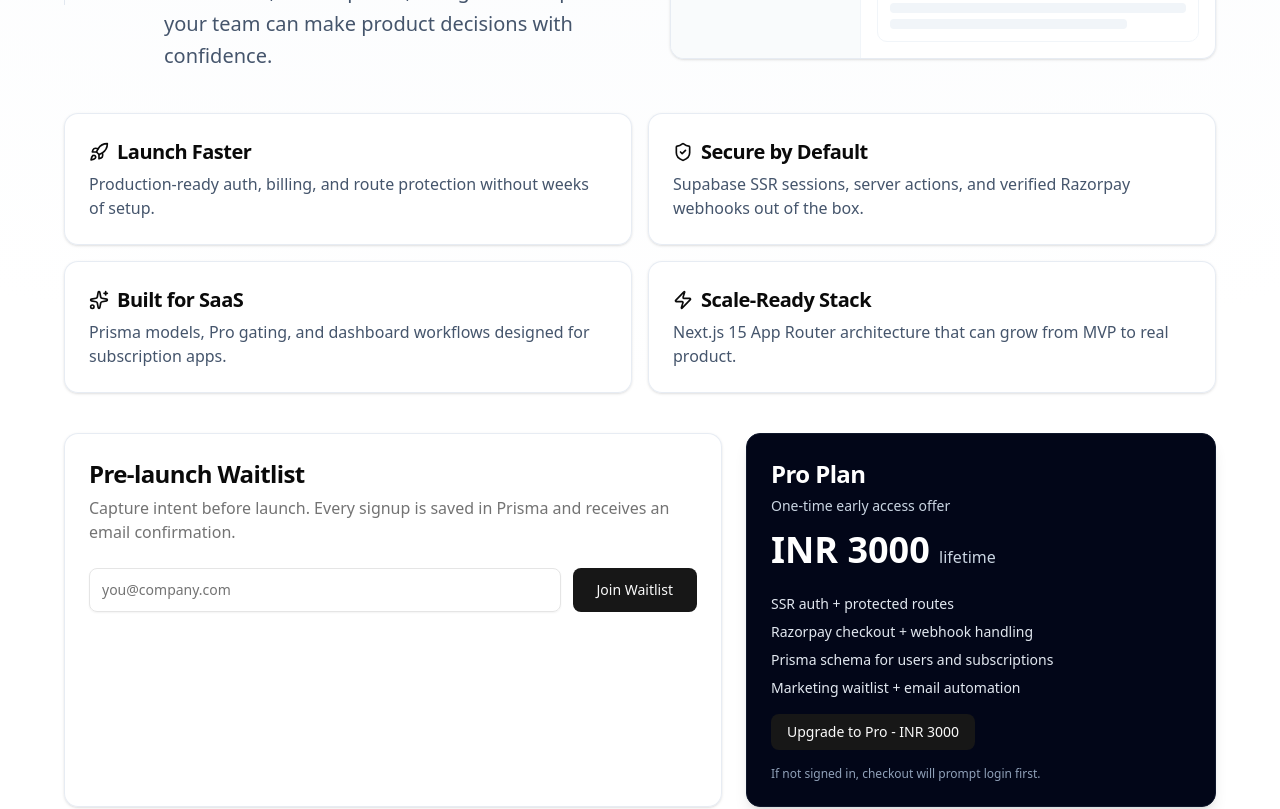
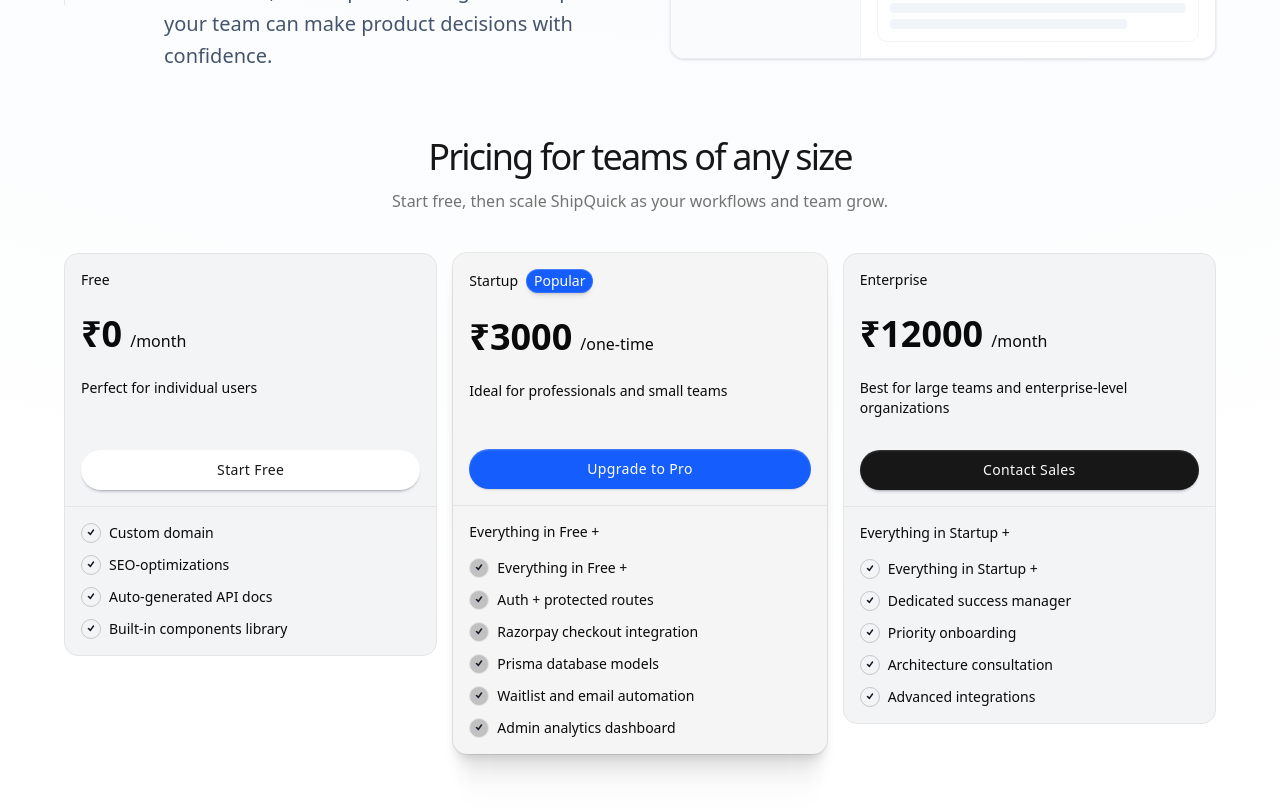
Before and after one commit to Gautham28/shipquick, a Next.js app: page / in a window 1280 px wide. Shown: the part 1700-2509 px from the top of the page. Built offline with nearby package versions, Linux system fonts and the light colour scheme; no server answers.

Commit message:
pricing section

```diff
--- a/src/app/page.tsx
+++ b/src/app/page.tsx
@@ -1,13 +1,13 @@
 import { Rocket, ShieldCheck, Sparkles, Zap } from "lucide-react"
 
-import { CheckoutButton } from "@/components/checkout-button"
 import { HeroSection } from "@/components/sections/hero-section"
 import { HowItWorksSection } from "@/components/sections/how-it-works-section"
 import { MarketingNavbar } from "@/components/sections/marketing-navbar"
+import { PricingSection } from "@/components/sections/pricing-section"
 import { ProblemSection } from "@/components/sections/problem-section"
 import { WaitlistForm } from "@/components/waitlist-form"
 import { Badge } from "@/components/ui/badge"
-import { Card, CardContent, CardDescription, CardHeader, CardTitle } from "@/components/ui/card"
+import { Card, CardDescription, CardHeader, CardTitle } from "@/components/ui/card"
 
 const features = [
   {
@@ -60,6 +60,7 @@
         <HeroSection />
         <ProblemSection />
         <HowItWorksSection />
+        <PricingSection />
 
         <section className="mt-10 grid gap-4 sm:grid-cols-2">
           {features.map(({ icon: Icon, title, description }) => (
@@ -75,39 +76,6 @@
           ))}
         </section>
 
-        <section id="pricing" className="mt-10 scroll-mt-28 grid gap-6 lg:grid-cols-[1.4fr_1fr]">
-          <Card className="border-slate-200/80 bg-white/90 shadow-sm">
-            <CardHeader>
-              <CardTitle className="text-2xl">Pre-launch Waitlist</CardTitle>
-              <CardDescription className="text-base">
-                Capture intent before launch. Every signup is saved in Prisma and receives an email confirmation.
-              </CardDescription>
-            </CardHeader>
-            <CardContent>
-              <WaitlistForm />
-            </CardContent>
-          </Card>
-
-          <Card className="border-slate-900 bg-slate-950 text-white shadow-lg">
-            <CardHeader>
-              <CardTitle className="text-2xl">Pro Plan</CardTitle>
-              <CardDescription className="text-slate-300">One-time early access offer</CardDescription>
-              <p className="mt-2 text-4xl font-bold">
-                INR 3000 <span className="text-base font-medium text-slate-300">lifetime</span>
-              </p>
-            </CardHeader>
-            <CardContent className="space-y-4">
-              <ul className="space-y-2 text-sm text-slate-200">
-                <li>SSR auth + protected routes</li>
-                <li>Razorpay checkout + webhook handling</li>
-                <li>Prisma schema for users and subscriptions</li>
-                <li>Marketing waitlist + email automation</li>
-              </ul>
-              <CheckoutButton />
-              <p className="text-xs text-slate-400">If not signed in, checkout will prompt login first.</p>
-            </CardContent>
-          </Card>
-        </section>
       </section>
     </main>
   )
--- a/src/components/checkout-button.tsx
+++ b/src/components/checkout-button.tsx
@@ -4,6 +4,7 @@
 import { useState } from "react"
 
 import { Button } from "@/components/ui/button"
+import { cn } from "@/lib/utils"
 
 type RazorpaySuccessResponse = {
   razorpay_payment_id: string
@@ -64,7 +65,15 @@
   keyId: string
 }
 
-export function CheckoutButton() {
+type CheckoutButtonProps = {
+  buttonLabel?: string
+  buttonClassName?: string
+}
+
+export function CheckoutButton({
+  buttonLabel = "Upgrade to Pro - INR 3000",
+  buttonClassName,
+}: CheckoutButtonProps = {}) {
   const [isLoading, setIsLoading] = useState(false)
   const [statusMessage, setStatusMessage] = useState<string | null>(null)
   const [showLoginLink, setShowLoginLink] = useState(false)
@@ -151,8 +160,8 @@
 
   return (
     <div className="space-y-2">
-      <Button onClick={handleCheckout} disabled={isLoading}>
-        {isLoading ? "Opening checkout..." : "Upgrade to Pro - INR 3000"}
+      <Button className={cn(buttonClassName)} onClick={handleCheckout} disabled={isLoading}>
+        {isLoading ? "Opening checkout..." : buttonLabel}
       </Button>
       {statusMessage ? <p className="text-sm text-muted-foreground">{statusMessage}</p> : null}
       {showLoginLink ? (
--- /dev/null
+++ b/src/components/sections/pricing-section.tsx
@@ -0,0 +1,177 @@
+import Link from "next/link"
+
+import { CheckoutButton } from "@/components/checkout-button"
+import { cn } from "@/lib/utils"
+
+type PricingItem = {
+  name: string
+  href: string
+  price: string
+  period: string
+  features: string[]
+  description: string
+  buttonText: string
+  buttonColor: string
+  isPopular: boolean
+  cta: "link" | "checkout"
+}
+
+const pricingItems: PricingItem[] = [
+  {
+    name: "Free",
+    href: "/signup",
+    price: "₹0",
+    period: "month",
+    features: ["Custom domain", "SEO-optimizations", "Auto-generated API docs", "Built-in components library"],
+    description: "Perfect for individual users",
+    buttonText: "Start Free",
+    buttonColor: "bg-white text-primary",
+    isPopular: false,
+    cta: "link",
+  },
+  {
+    name: "Startup",
+    href: "#",
+    price: "₹3000",
+    period: "one-time",
+    features: [
+      "Everything in Free +",
+      "Auth + protected routes",
+      "Razorpay checkout integration",
+      "Prisma database models",
+      "Waitlist and email automation",
+      "Admin analytics dashboard",
+    ],
+    description: "Ideal for professionals and small teams",
+    buttonText: "Upgrade to Pro",
+    buttonColor: "bg-blue-600 text-white hover:bg-blue-500",
+    isPopular: true,
+    cta: "checkout",
+  },
+  {
+    name: "Enterprise",
+    href: "mailto:hello@shipquick.dev",
+    price: "₹12000",
+    period: "month",
+    features: [
+      "Everything in Startup +",
+      "Dedicated success manager",
+      "Priority onboarding",
+      "Architecture consultation",
+      "Advanced integrations",
+    ],
+    description: "Best for large teams and enterprise-level organizations",
+    buttonText: "Contact Sales",
+    buttonColor: "bg-primary text-primary-foreground",
+    isPopular: false,
+    cta: "link",
+  },
+]
+
+export function PricingSection() {
+  return (
+    <section
+      id="pricing"
+      className="relative mt-16 flex w-full scroll-mt-28 flex-col items-center justify-center gap-10 pb-10"
+    >
+      <div className="mx-auto flex max-w-3xl flex-col items-center gap-3 text-center">
+        <h2 className="text-balance text-3xl font-medium tracking-tighter text-primary md:text-4xl">
+          Pricing for teams of any size
+        </h2>
+        <p className="text-balance font-medium text-muted-foreground">
+          Start free, then scale ShipQuick as your workflows and team grow.
+        </p>
+      </div>
+
+      <div className="relative h-full w-full">
+        <div className="mx-auto grid w-full max-w-6xl gap-4 min-[650px]:grid-cols-2 min-[900px]:grid-cols-3">
+          {pricingItems.map((tier) => (
+            <div
+              key={tier.name}
+              className={cn(
+                "relative grid h-fit grid-rows-[180px_auto_1fr] rounded-xl min-[650px]:h-full min-[900px]:h-fit",
+                tier.isPopular
+                  ? "bg-accent md:shadow-[0px_61px_24px_-10px_rgba(0,0,0,0.01),0px_34px_20px_-8px_rgba(0,0,0,0.05),0px_15px_15px_-6px_rgba(0,0,0,0.09),0px_4px_8px_-2px_rgba(0,0,0,0.10),0px_0px_0px_1px_rgba(0,0,0,0.08)]"
+                  : "border border-border bg-[#F3F4F6]"
+              )}
+            >
+              <div className="flex flex-col gap-4 p-4">
+                <p className="text-sm">
+                  {tier.name}
+                  {tier.isPopular ? (
+                    <span className="ml-2 inline-flex h-6 w-fit items-center justify-center rounded-full bg-blue-600 px-2 text-sm text-white shadow-[0px_6px_6px_-3px_rgba(0,0,0,0.08),0px_3px_3px_-1.5px_rgba(0,0,0,0.08),0px_1px_1px_-0.5px_rgba(0,0,0,0.08),0px_0px_0px_1px_rgba(255,255,255,0.12)_inset,0px_1px_0px_0px_rgba(255,255,255,0.12)_inset]">
+                      Popular
+                    </span>
+                  ) : null}
+                </p>
+                <div className="mt-2 flex items-baseline">
+                  <span className="text-4xl font-semibold">{tier.price}</span>
+                  <span className="ml-2">/{tier.period}</span>
+                </div>
+                <p className="mt-2 text-sm">{tier.description}</p>
+              </div>
+
+              <div className="flex flex-col gap-2 p-4">
+                {tier.cta === "checkout" ? (
+                  <CheckoutButton
+                    buttonLabel={tier.buttonText}
+                    buttonClassName={cn(
+                      "h-10 w-full rounded-full px-4 text-sm font-normal tracking-wide transition-all ease-out active:scale-95",
+                      "shadow-[inset_0_1px_2px_rgba(255,255,255,0.25),0_3px_3px_-1.5px_rgba(16,24,40,0.06),0_1px_1px_rgba(16,24,40,0.08)]",
+                      tier.buttonColor
+                    )}
+                  />
+                ) : (
+                  <Link
+                    href={tier.href}
+                    className={cn(
+                      "flex h-10 w-full items-center justify-center rounded-full px-4 text-sm font-normal tracking-wide transition-all ease-out active:scale-95",
+                      tier.isPopular
+                        ? "shadow-[inset_0_1px_2px_rgba(255,255,255,0.25),0_3px_3px_-1.5px_rgba(16,24,40,0.06),0_1px_1px_rgba(16,24,40,0.08)]"
+                        : "shadow-[0px_1px_2px_0px_rgba(255,255,255,0.16)_inset,0px_3px_3px_-1.5px_rgba(16,24,40,0.24),0px_1px_1px_-0.5px_rgba(16,24,40,0.20)]",
+                      tier.buttonColor
+                    )}
+                  >
+                    {tier.buttonText}
+                  </Link>
+                )}
+              </div>
+
+              <hr className="border-border" />
+              <div className="p-4">
+                {tier.name !== "Free" ? (
+                  <p className="mb-4 text-sm">Everything in {tier.name === "Startup" ? "Free" : "Startup"} +</p>
+                ) : null}
+                <ul className="space-y-3">
+                  {tier.features.map((feature) => (
+                    <li key={feature} className="flex items-center gap-2">
+                      <div
+                        className={cn(
+                          "flex size-5 items-center justify-center rounded-full border border-primary/20",
+                          tier.isPopular && "border-border bg-muted-foreground/40"
+                        )}
+                      >
+                        <div className="flex size-3 items-center justify-center">
+                          <svg width="8" height="7" viewBox="0 0 8 7" fill="none" xmlns="http://www.w3.org/2000/svg">
+                            <path
+                              d="M1.5 3.48828L3.375 5.36328L6.5 0.988281"
+                              stroke="#101828"
+                              strokeWidth="1.5"
+                              strokeLinecap="round"
+                              strokeLinejoin="round"
+                            />
+                          </svg>
+                        </div>
+                      </div>
+                      <span className="text-sm">{feature}</span>
+                    </li>
+                  ))}
+                </ul>
+              </div>
+            </div>
+          ))}
+        </div>
+      </div>
+    </section>
+  )
+}
```
